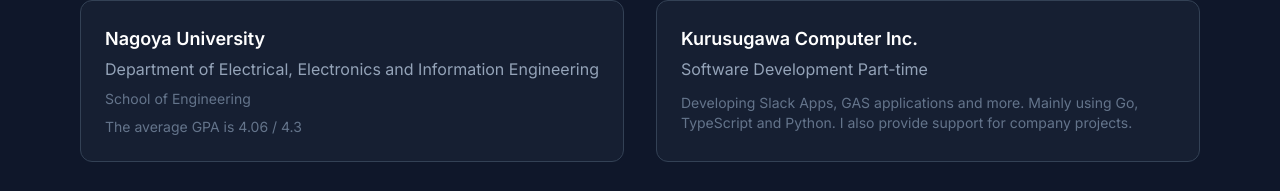
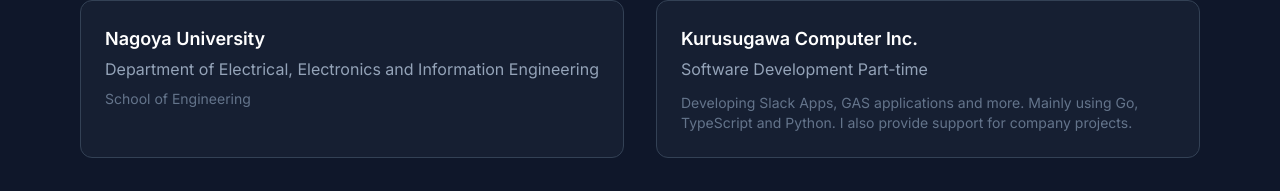
Before and after one commit to levyxx/mypage, a React (Vite) app: page / in a window 1280 px wide. Shown: the part 2441-2632 px from the top of the page. Built offline with nearby package versions, Linux system fonts and the light colour scheme.

Commit message:
角が立ちそうなのでGPAの欄を削除

```diff
--- a/src/components/About.tsx
+++ b/src/components/About.tsx
@@ -24,7 +24,6 @@
                 Department of Electrical, Electronics and Information Engineering
               </p>
               <p className="text-slate-500 text-sm mt-2">School of Engineering</p>
-              <p className="text-slate-500 text-sm mt-2">The average GPA is 4.06 / 4.3</p>
             </div>
           </motion.div>
 
```
